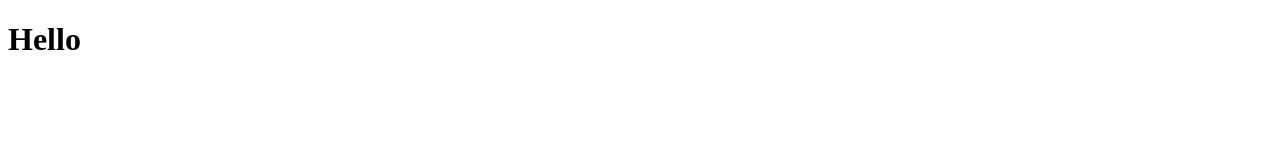
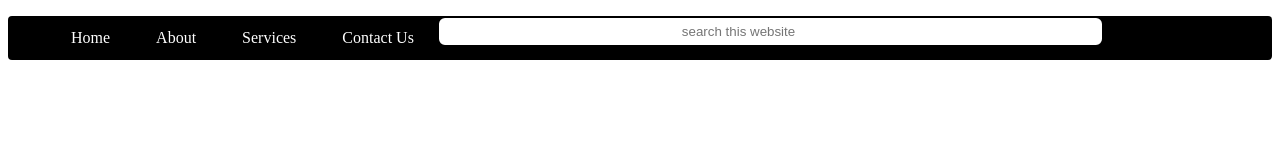
Before and after one commit to CindAlfi99/CindAlfi99.github.io, a plain HTML site: page indexx.html in a window 1280 px wide. Drawn offline with Linux system fonts and the light colour scheme.

Commit message:
Update indexx.html

```diff
--- a/indexx.html
+++ b/indexx.html
@@ -4,11 +4,61 @@
 <head>
     <meta charset="UTF-8">
     <meta name="viewport" content="width=device-width, initial-scale=1.0">
-    <title>Document</title>
+    <title>Navigation Bar</title>
+    <style>
+        .navbar {
+            background-color: rgb(0, 0, 0);
+            border-radius: 4px;
+        }
+
+        .navbar ul {
+            overflow: auto;
+        }
+
+        .navbar li {
+            float: left;
+            list-style: none;
+            margin: 13px 20px;
+        }
+
+        .navbar li a {
+            padding: 3px 3px;
+            text-decoration: none;
+            color: white;
+        }
+
+        .navbar li a:hover {
+            color: cornflowerblue;
+        }
+
+        .search {
+            float: left;
+            color: white;
+            padding: 12px 75px;
+        }
+
+        .navbar input {
+            border: 2px solid black;
+            border-radius: 8px;
+            padding: 6px 243px;
+        }
+    </style>
 </head>
 
 <body>
-    <h1>Hello</h1>
+    <header>
+        <nav class="navbar">
+            <ul>
+                <li><a href="#">Home</a></li>
+                <li><a href="#">About</a></li>
+                <li><a href="#">Services</a></li>
+                <li><a href="#">Contact Us</a> </li>
+                <div>
+                    <input type="text" name="search" id="search" placeholder="search this website">
+                </div>
+            </ul>
+        </nav>
+    </header>
 </body>
 
 </html>
```
